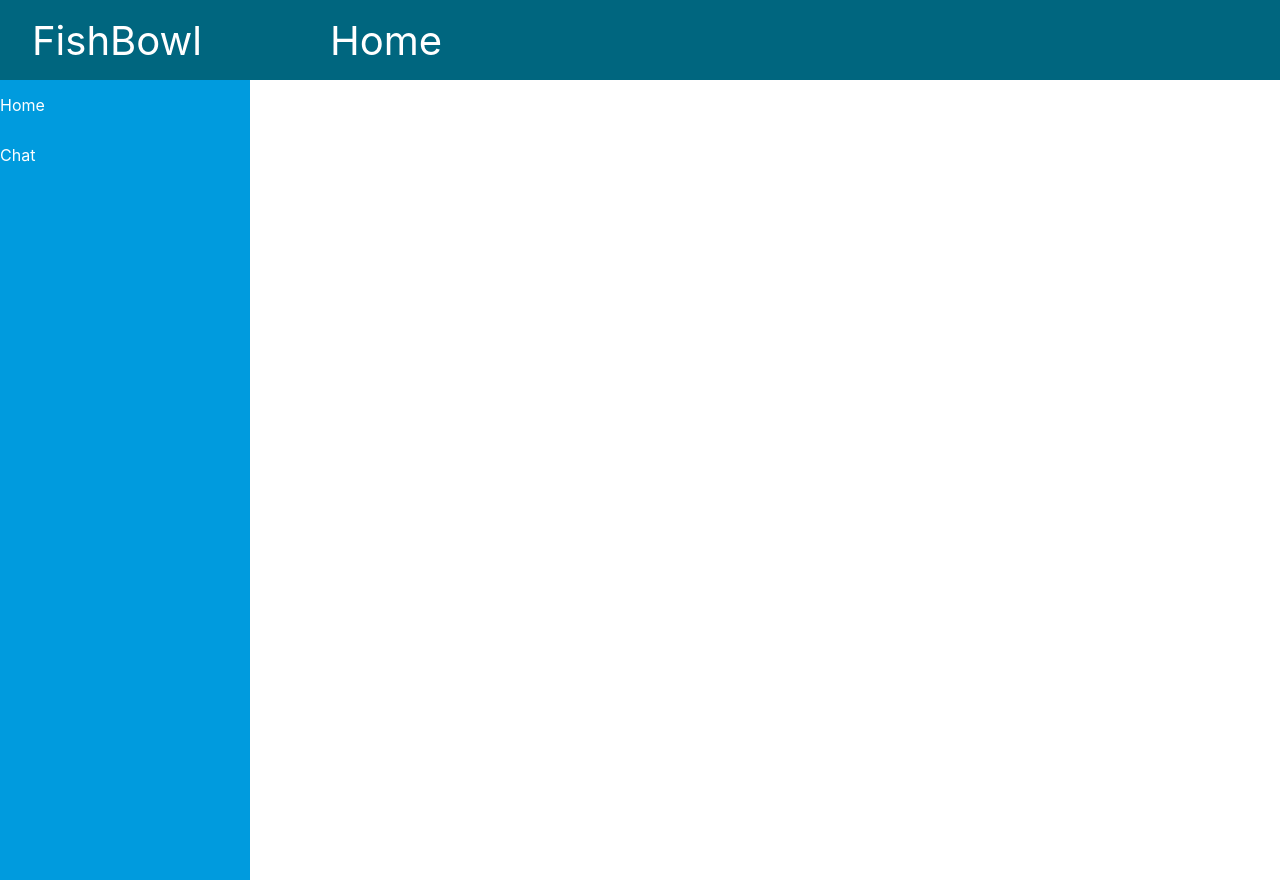
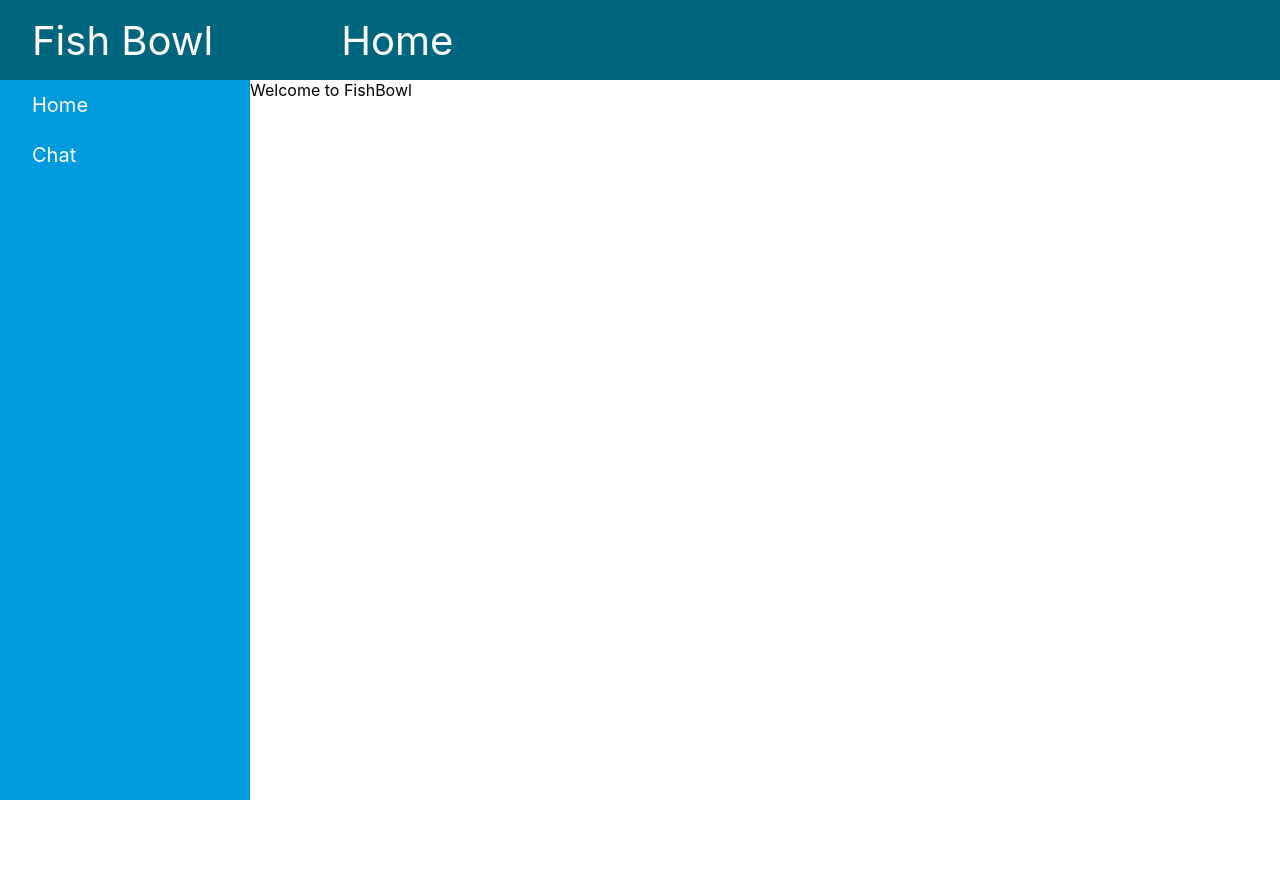
Before and after one commit to jedgray36/chat-app, a React (Create React App) app: page / in a window 1280 px wide. After the commit the page ends 800 px from the top, so only its background shows below. Built offline with nearby package versions, Linux system fonts and the light colour scheme.

Commit message:
css issue with main content fixed

```diff
--- a/src/App.css
+++ b/src/App.css
@@ -1,5 +1,10 @@
 .App {
-margin: 0;
-width: 100vw;
-height: 100vh;
+    display: flex;
+    flex-direction: column;
+    height: 100vh;
+    margin: 0;
 }
+
+.main-container {
+    display: flex;
+}
--- a/src/App.tsx
+++ b/src/App.tsx
@@ -12,11 +12,13 @@ const App = () => {
     <div className="App">
       <BrowserRouter>
       <Header />
+      <div className='main-container'>
       <NavBar />
       <Routes>
         <Route path='/' element={<Home />}></Route>
         <Route path="/Chat" element={<Chat />}></Route>
       </Routes>
+      </div>
       </BrowserRouter>
     </div>
   );
--- a/src/components/Header.tsx
+++ b/src/components/Header.tsx
@@ -1,7 +1,5 @@
 import React from 'react';
-import { NavLink, useLocation } from 'react-router-dom';
-import { sidebarData } from '../data/sidebarData';
-import { Link } from '../types/link';
+import {useLocation } from 'react-router-dom';
 import '../styles/header.css'
 
 
@@ -25,7 +23,7 @@ const getPageName = () => {
     return (
         <>
           <div className='header'>
-          <div className='logo'>FishBowl</div>
+          <div className='logo'>Fish Bowl</div>
             <div>{getPageName()}</div>
           </div>
           </>
--- a/src/components/NavBar.tsx
+++ b/src/components/NavBar.tsx
@@ -10,6 +10,7 @@ import '../styles/navBar.css'
 const NavBar = () => {
     return (
           <div className='Sidebar'>
+
             <ul className='SidebarList'>
               {sidebarData.map((linkData: Link) => (
               <li
@@ -18,7 +19,6 @@ const NavBar = () => {
               <NavLink className="title" to={linkData.link}>{linkData.title}</NavLink>
               </li>
               ))}
-
             </ul>
           </div>
       )
--- a/src/pages/Home.tsx
+++ b/src/pages/Home.tsx
@@ -1,5 +1,4 @@
 import React from 'react';
-import NavBar from '../components/NavBar';
 
 
 
@@ -7,7 +6,7 @@ import NavBar from '../components/NavBar';
 const Home = () => {
     return (
       <>
-
+      <div>Welcome to FishBowl</div>
       </>
     );
   }
--- a/src/styles/navBar.css
+++ b/src/styles/navBar.css
@@ -1,7 +1,9 @@
 .Sidebar {
-    height: 100%;
-    width: 250px;
+    height: 90vh;
+    max-width: 250px;
     background-color: rgb(0, 155, 222);
+    display: flex;
+    flex-grow: 1;
 }
 
 .SidebarList  {
@@ -14,12 +16,11 @@
 .SidebarList .row {
     width: 100%;
     height: 50px;
-    background-color: rgb(0, 155, 222);
     list-style-type: none;
     margin: 0;
     display: flex;
-    flex-direction: row;
     color: white;
+    font-size: 20px;
 }
 
 .title {
@@ -27,6 +28,7 @@
     display: flex;
     align-items: center;
     color: white;
+    padding-left: 2rem;
 }
 
 .SidebarList .row:hover {
@@ -34,7 +36,3 @@
     background-color: rgb(202, 105, 36);
     transition: 0.3s;
 }
-
-.row #title {
-    flex: 70%
-}
```
Also changed, not shown: src/styles/home.css (added).
